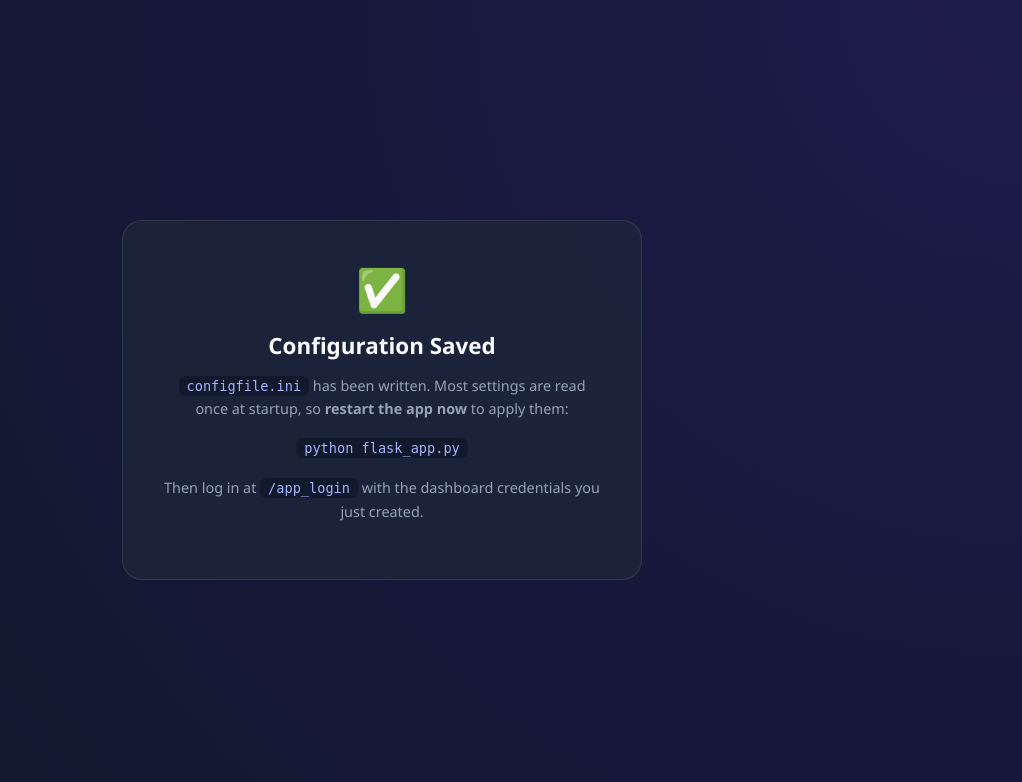
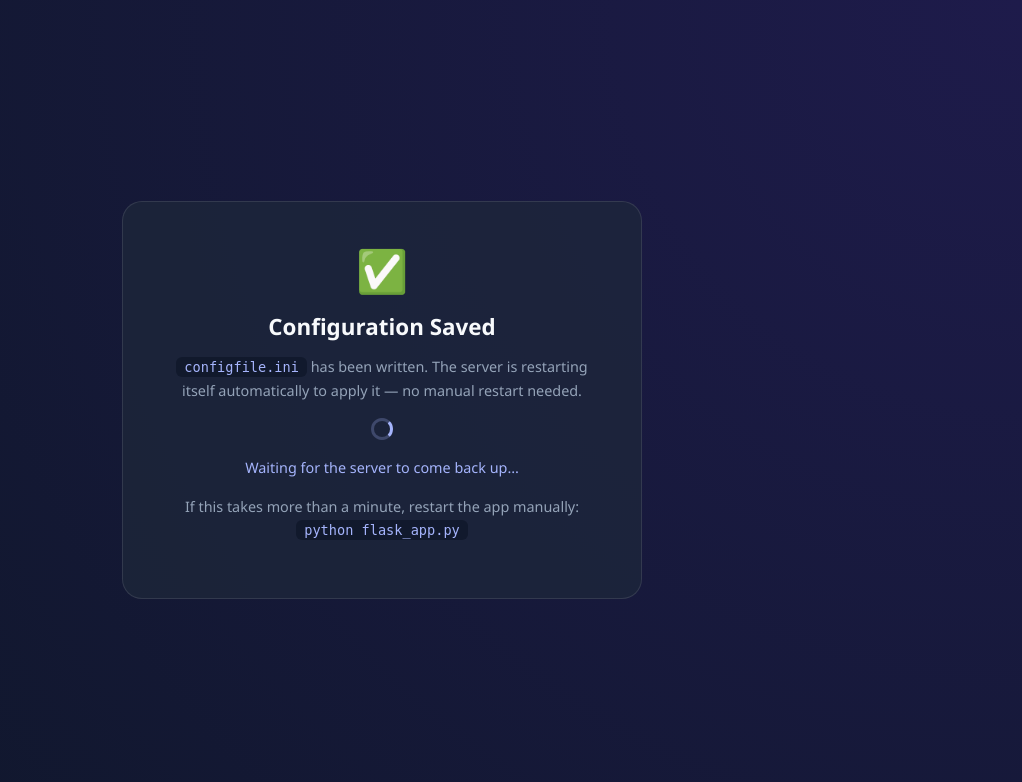
Before and after one commit to adeotale27/Backtesting-and-algo, a Python web app: template templates/setup_wizard_done.html in a window 1280 px wide. Shown: the top 782 px of the page, without its empty margins (258-1280 px from the left). Run offline with Jinja, Linux system fonts and the light colour scheme; the template is opened without the code that fills it, so the values that code supplies are empty.

Commit message:
Sync from private repo

```diff
--- a/templates/setup_wizard_done.html
+++ b/templates/setup_wizard_done.html
@@ -35,16 +35,59 @@
             color: #a5b4fc;
         }
         .check { font-size: 2.6rem; }
+        .spinner {
+            width: 22px; height: 22px; margin: 0.4rem auto 1rem;
+            border: 3px solid rgba(165,180,252,0.25);
+            border-top-color: #a5b4fc;
+            border-radius: 50%;
+            animation: spin 0.8s linear infinite;
+        }
+        @keyframes spin { to { transform: rotate(360deg); } }
+        #status { color: #a5b4fc; }
     </style>
 </head>
 <body>
     <div class="card">
         <div class="check">✅</div>
         <h1>Configuration Saved</h1>
-        <p><code>configfile.ini</code> has been written. Most settings are read once at
-        startup, so <strong>restart the app now</strong> to apply them:</p>
-        <p><code>python flask_app.py</code></p>
-        <p>Then log in at <code>/app_login</code> with the dashboard credentials you just created.</p>
+        <p><code>configfile.ini</code> has been written. The server is restarting itself
+        automatically to apply it — no manual restart needed.</p>
+        <div class="spinner"></div>
+        <p id="status">Waiting for the server to come back up&hellip;</p>
+        <p>If this takes more than a minute, restart the app manually:
+        <code>python flask_app.py</code></p>
     </div>
+    <script>
+        (function () {
+            var statusEl = document.getElementById("status");
+            var startedAt = Date.now();
+
+            function goToLogin() {
+                window.location.href = "/app_login";
+            }
+
+            function poll() {
+                fetch("/app_login", { method: "GET", cache: "no-store" })
+                    .then(function (response) {
+                        if (response.ok || response.status === 302) {
+                            statusEl.textContent = "Server is back — redirecting to login…";
+                            setTimeout(goToLogin, 500);
+                        } else {
+                            scheduleRetry();
+                        }
+                    })
+                    .catch(scheduleRetry);
+            }
+
+            function scheduleRetry() {
+                if (Date.now() - startedAt > 60000) {
+                    statusEl.textContent = "Still restarting… if this doesn't finish soon, restart the app manually.";
+                }
+                setTimeout(poll, 1500);
+            }
+
+            setTimeout(poll, 2500);
+        })();
+    </script>
 </body>
 </html>
```
Also changed, not shown: setup_wizard.py (+27 -0 lines).
